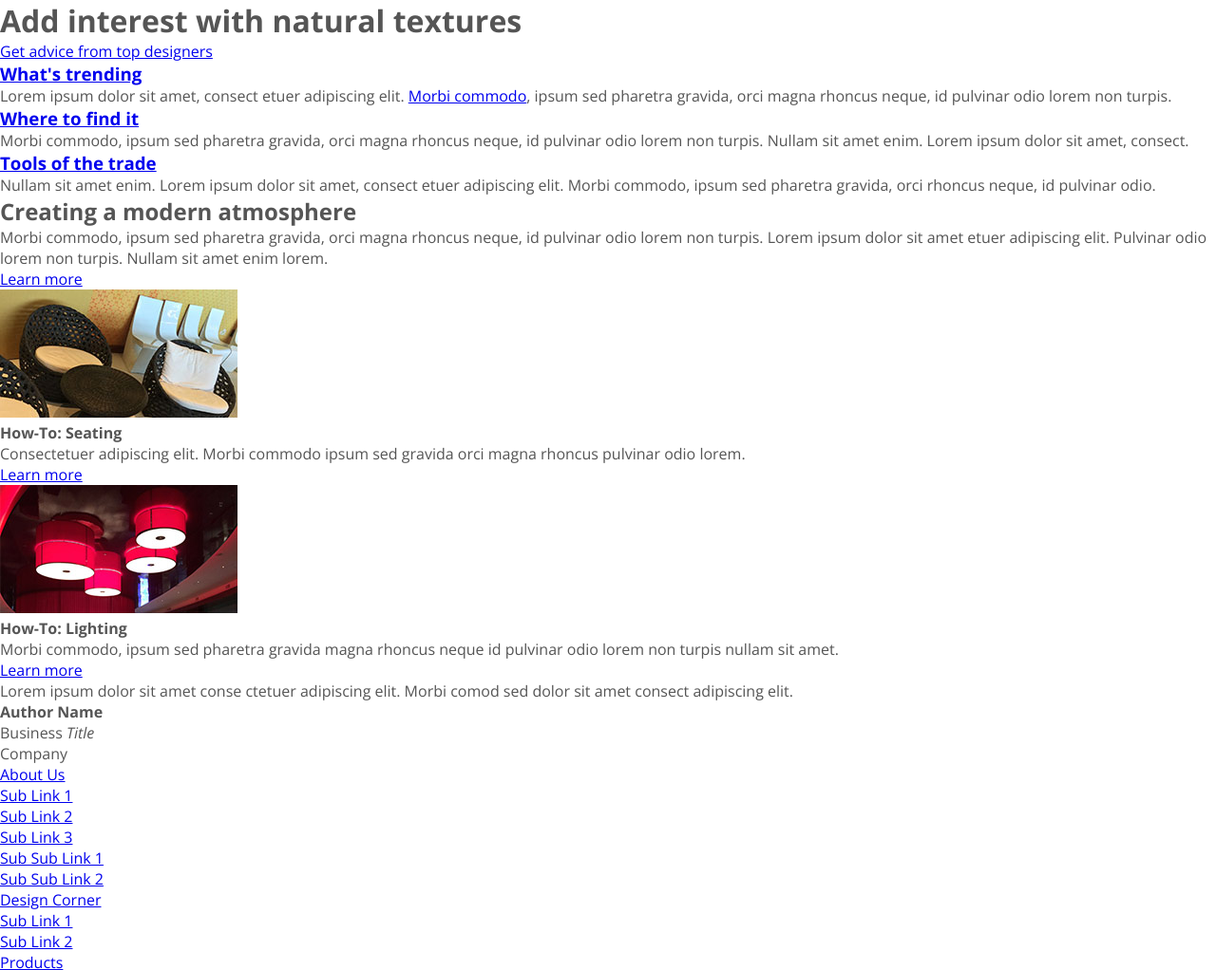
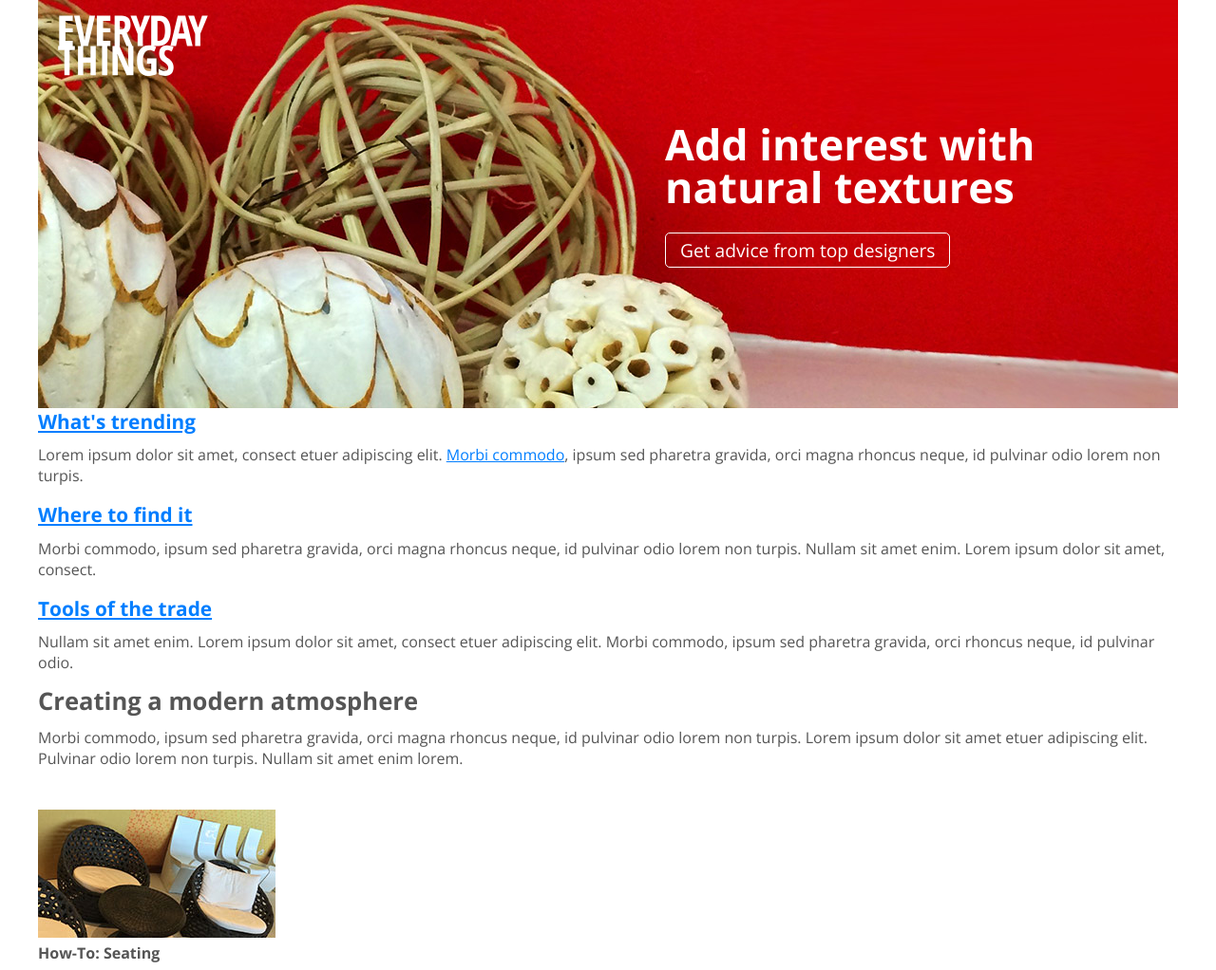
Before and after one commit to stern15/everyday-things, a plain HTML site: page index.html in a window 1280 px wide. Shown: the top 1022 px of the page at 95% size. Drawn offline with nearby package versions, Linux system fonts and the light colour scheme.

Commit message:
the header is styled without the nav bar

```diff
--- a/css/screen.css
+++ b/css/screen.css
@@ -12,6 +12,12 @@ html {
     color: #555;
 }
 
+#page {
+    max-width: 1200px;
+    margin: 0 auto;
+    position: relative;
+}
+
 .clearfix {
     zoom: 1
 }
@@ -23,3 +29,90 @@ html {
     height: 0;
     visibility: hidden;
 }
+
+
+/*text*/
+
+h1 {
+    margin: 0 0 1em 0;
+    font-size: 2.8em;
+    font-weight: 700;
+}
+
+h2 {
+    margin: 0 0 .5em 0;
+    font-size: 1.6em;
+    font-weight: 700;
+    line-height: 1.1em;
+}
+
+h3 {
+    margin: 0 0 .5em 0;
+    font-size: 1.3em;
+    font-weight: 700;
+}
+
+h4 {
+    margin: 0 0 1.5em 0;
+    font-size: 1em;
+    font-weight: 700;
+}
+
+p {
+    margin: 0 0 1em 0;
+}
+
+a:link {
+    color: #007eff;
+}
+
+a:visited {
+    color: #65b1ff;
+}
+
+a.btn {
+    font-size: 1.2em;
+    color: #fff;
+    text-decoration: none;
+    border: 1px solid #fff;
+    padding: 4px 15px;
+    transition: background-color 0.5s;
+    border-radius: 5px;
+}
+
+a.btn:hover {
+    background-color: rgba(0, 0, 0, .3);
+}
+
+
+/*header*/
+
+header {
+    height: 430px;
+    background: #cf0004 url(../image/banner_1200.jpg) no-repeat center bottom;
+    position: relative;
+}
+
+header a.logo {
+    position: absolute;
+    display: block;
+    width: 160px;
+    height: 66px;
+    background: url(../image/logo.svg) no-repeat 0 0;
+    background-size: contain;
+    top: 15px;
+    left: 20px;
+}
+
+header div.hero {
+    position: absolute;
+    width: 42%;
+    top: 130px;
+    left: 55%;
+}
+
+header div.hero h1 {
+    line-height: 1em;
+    margin: 0 0 30px 0;
+    color: #fff;
+}
```
